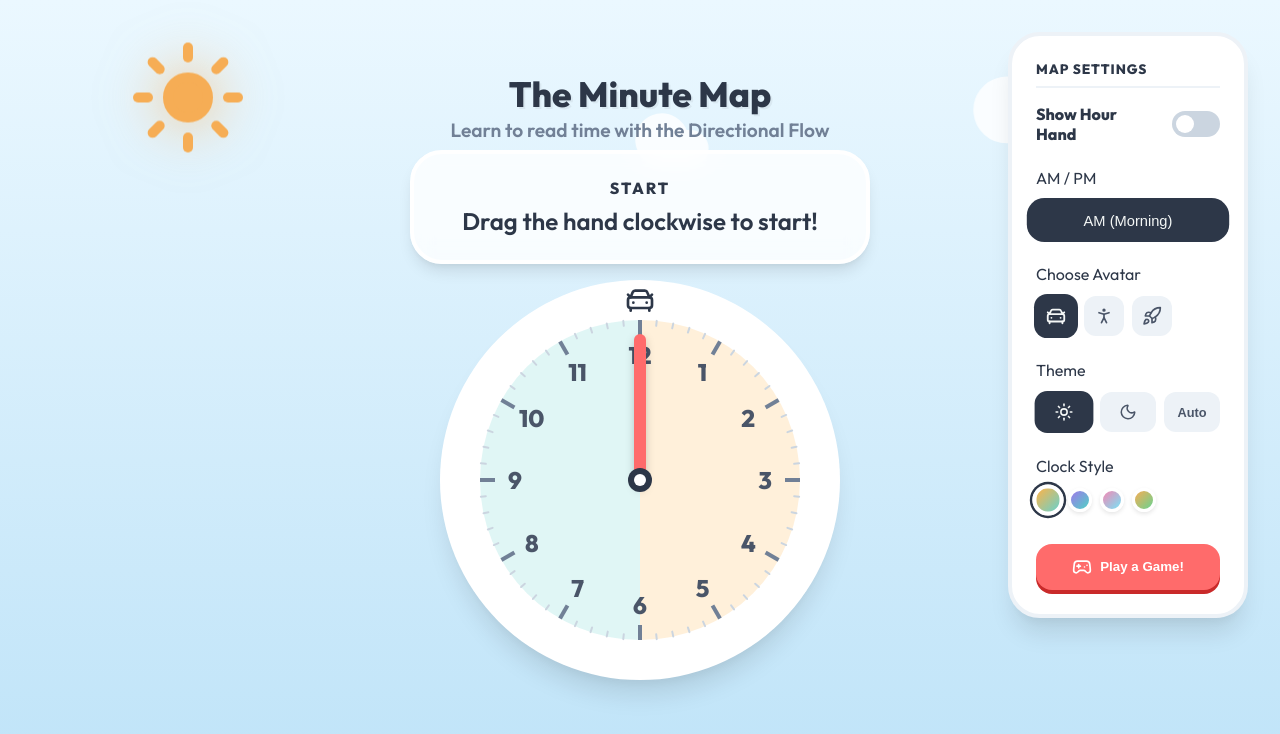
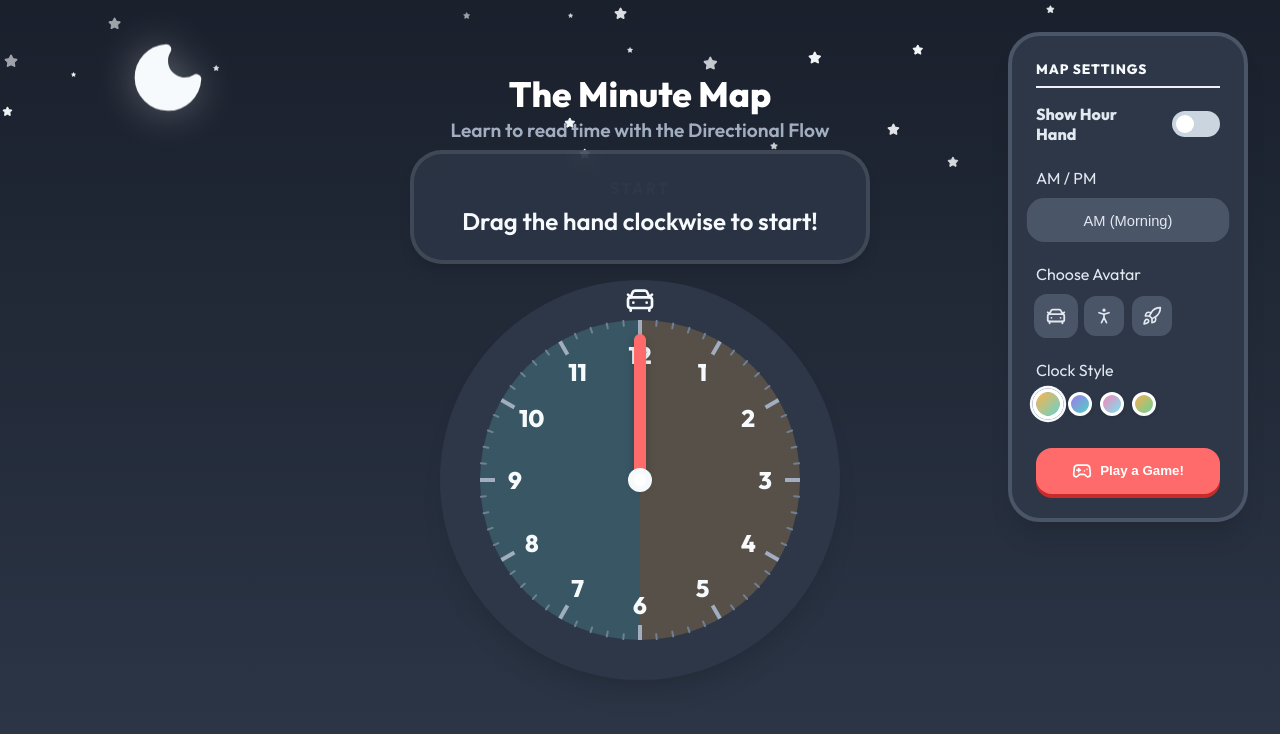
Before and after one commit to Mistrysun/The-Minute-Map, a React (Vite) app: page / in a window 1280 px wide. Shown: the top 734 px of the page. Built offline with nearby package versions, Linux system fonts and the light colour scheme.

Commit message:
feat: make Day/Night theme fully automatic based on clock time

```diff
--- a/src/App.jsx
+++ b/src/App.jsx
@@ -12,7 +12,6 @@ function App() {
   const [hours, setHours] = useState(12);
   const [showHourHand, setShowHourHand] = useState(false);
   const [avatar, setAvatar] = useState('car');
-  const [themeMode, setThemeMode] = useState('light'); // 'light', 'dark', 'auto'
   const [isAm, setIsAm] = useState(true);
   const [activeLandmark, setActiveLandmark] = useState(null);
   const [showGameHub, setShowGameHub] = useState(false);
@@ -225,9 +224,8 @@ function App() {
     }
   }, [minutes, showHourHand]);
 
-  // Derived Theme
+  // Always synchronize theme with clock time
   const getEffectiveTheme = () => {
-    if (themeMode !== 'auto') return themeMode;
     const h24 = isAm ? (hours === 12 ? 0 : hours) : (hours === 12 ? 12 : hours + 12);
     return (h24 >= 19 || h24 < 7) ? 'dark' : 'light';
   };
@@ -288,31 +286,6 @@ function App() {
               title="Rocket"
             >
               <Rocket size={20} />
-            </button>
-          </div>
-        </div>
-
-        <div className="control-group">
-          <span className="group-label">Theme</span>
-          <div className="theme-options">
-            <button
-              className={`theme-mode-btn ${themeMode === 'light' ? 'active' : ''}`}
-              onClick={() => setThemeMode('light')}
-            >
-              <Sun size={18} />
-            </button>
-            <button
-              className={`theme-mode-btn ${themeMode === 'dark' ? 'active' : ''}`}
-              onClick={() => setThemeMode('dark')}
-            >
-              <Moon size={18} />
-            </button>
-            <button
-              className={`theme-mode-btn auto ${themeMode === 'auto' ? 'active' : ''}`}
-              onClick={() => setThemeMode('auto')}
-              title="Sync with Clock"
-            >
-              Auto
             </button>
           </div>
         </div>
```
